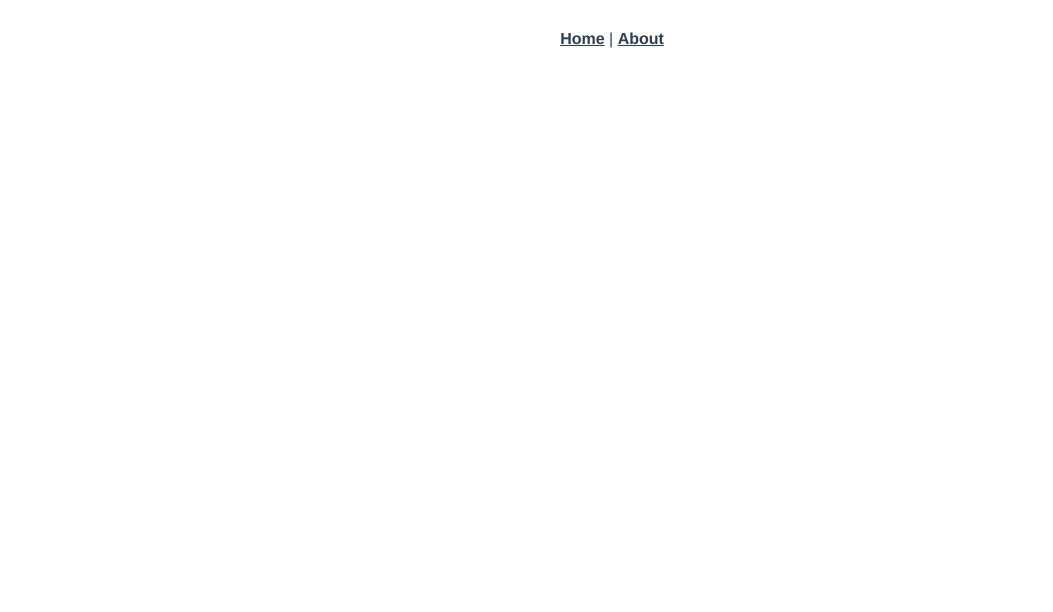
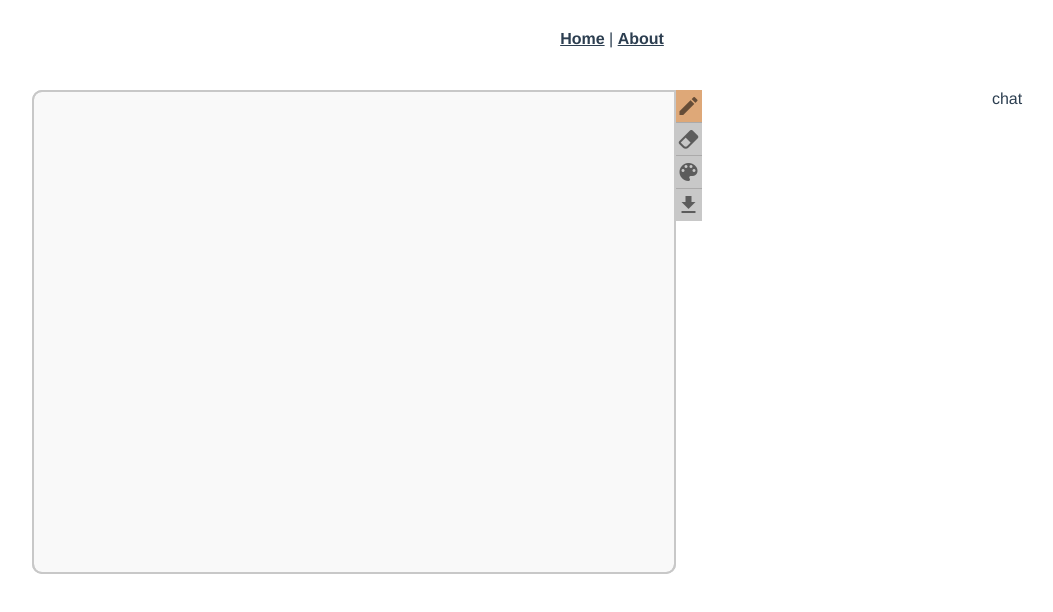
Before and after one commit to JuampiRombola/dibujakka-web, a Vue app: page /1 in a window 1280 px wide. Shown: the top 612 px of the page, without its empty margins (28-1081 px from the left). Built offline with nearby package versions, Linux system fonts and the light colour scheme.

Commit message:
Initial drawing tool

```diff
--- /dev/null
+++ b/src/components/DrawingTool.vue
@@ -0,0 +1,170 @@
+<template>
+  <div class="canvas-wrapper" ref="canvasWrapper">
+    <div class="draw-area">
+      <canvas id="canvas" ref="canvas" :width="width" :height="height"></canvas>
+      <canvas id="cursor" ref="cursor" :width="width" :height="height"></canvas>
+    </div>
+    <ul class="tools">
+      <li id="tool-pencil" :class="{ active: selectedToolIdx === 0 }" @click="changeTool(0)">
+        <v-icon>mdi-pencil</v-icon>
+      </li>
+      <li id="tool-eraser" :class="{ active: selectedToolIdx === 1 }" @click="changeTool(1)">
+        <v-icon>mdi-eraser</v-icon>
+      </li>
+      <li id="tool-color-palette" @click="showColorPalette()">
+        <v-icon>mdi-palette</v-icon>
+      </li>
+      <li id="tool-download" @click="download()">
+        <v-icon>mdi-download</v-icon>
+      </li>
+    </ul>
+  </div>
+</template>
+
+<script>
+export default {
+  name: "DrawingTool",
+  props: {
+    brushSize: {
+      type: Number,
+      default: 12,
+    },
+    width: {
+      type: Number,
+      default: 640,
+    },
+    height: {
+      type: Number,
+      default: 480,
+    },
+    outputName: {
+      type: String,
+      default: 'canvas',
+    },
+  },
+  data() {
+    return {
+      canvasContext: null,
+      cursorContext: null,
+      isDrawing: false,
+      lastX: 0,
+      lastY: 0,
+      tools: [
+        {
+          name: 'Pencil',
+          color: '#000000',
+        },
+        {
+          name: 'Eraser',
+        },
+      ],
+      selectedToolIdx: 0
+    }
+  },
+  mounted() {
+    this.setCanvas()
+    this.bindEvents()
+  },
+  methods: {
+    setCanvas() {
+      this.$refs.canvasWrapper.style.gridTemplateColumns = `${this.width}px 30px`
+      this.$refs.canvasWrapper.style.width = `${this.width + 30}px`
+      this.$refs.canvasWrapper.style.height = `${this.height}px`
+      this.canvasContext = this.$refs.canvas.getContext('2d')
+      this.canvasContext.lineJoin = 'round'
+      this.canvasContext.lineCap = 'round'
+      this.canvasContext.lineWidth = this.brushSize
+      this.canvasContext.strokeStyle = this.tools[this.selectedToolIdx].color
+      this.cursorContext = this.$refs.cursor.getContext('2d')
+    },
+    bindEvents() {
+      this.$refs.canvas.addEventListener('mousedown', (event) => {
+        this.isDrawing = true;
+        [this.lastX, this.lastY] = [event.offsetX, event.offsetY]
+      })
+      this.$refs.canvas.addEventListener('mousemove', this.draw)
+      this.$refs.canvas.addEventListener('mouseup', () => this.isDrawing = false)
+      this.$refs.canvas.addEventListener('mouseout', () => this.isDrawing = false)
+    },
+    changeTool(tool) {
+      this.selectedToolIdx = tool
+    },
+    draw(event) {
+      this.drawCursor(event)
+      if (!this.isDrawing) return
+      if (this.tools[this.selectedToolIdx].name === 'Eraser') {
+        this.canvasContext.globalCompositeOperation = 'destination-out'
+      } else {
+        this.canvasContext.globalCompositeOperation = 'source-over'
+        this.canvasContext.strokeStyle = this.tools[this.selectedToolIdx].color
+      }
+      this.canvasContext.beginPath()
+      this.canvasContext.moveTo(this.lastX, this.lastY)
+      this.canvasContext.lineTo(event.offsetX, event.offsetY)
+      this.canvasContext.stroke();
+      [this.lastX, this.lastY] = [event.offsetX, event.offsetY]
+    },
+    drawCursor(event) {
+      this.cursorContext.beginPath()
+      this.cursorContext.ellipse(
+          event.offsetX, event.offsetY,
+          this.brushSize, this.brushSize,
+          Math.PI / 4, 0, 2 * Math.PI
+      )
+      this.cursorContext.stroke()
+      setTimeout(() => {
+        this.cursorContext.clearRect(0, 0, this.width, this.height)
+      }, 100)
+    },
+    showColorPalette() {
+      const colorPalette = document.createElement('input')
+      colorPalette.addEventListener('change', (event) => {
+        this.tools[0].color = event.target.value
+      })
+      colorPalette.type = 'color'
+      colorPalette.value = this.tools[0].color
+      colorPalette.click()
+    },
+    download() {
+      console.log(this.$refs.canvas.toDataURL())
+    }
+  }
+}
+</script>
+
+<style scoped>
+.canvas-wrapper {
+  display: grid;
+  position: relative;
+}
+#canvas {
+  background-color: #f9f9f9;
+  z-index: 0;
+}
+#cursor {
+  z-index: 1;
+  pointer-events: none;
+}
+.active {
+  background-color: #dea878 !important;
+}
+.tools {
+  margin: 0;
+  padding: 0;
+}
+.tools li{
+  padding: 4px;
+  background-color: #c8c8c8;
+  border-left: 1px solid #abaaaa;
+}
+.tools li:not(:last-child) {
+  border-bottom: 1px solid #abaaaa;
+}
+.draw-area canvas {
+  position: absolute;
+  left: 0;
+  top: 0;
+  border: 2px solid #c8c8c8;
+  border-radius: 10px 0 10px 10px;
+}
+</style>
--- a/src/router/index.js
+++ b/src/router/index.js
@@ -13,10 +13,12 @@ const routes = [
   {
     path: '/about',
     name: 'About',
-    // route level code-splitting
-    // this generates a separate chunk (about.[hash].js) for this route
-    // which is lazy-loaded when the route is visited.
-    component: () => import(/* webpackChunkName: "about" */ '../views/About.vue')
+    component: () => import('../views/About.vue')
+  },
+  {
+    path: '/:id',
+    name: 'Match',
+    component: () => import('../views/Match.vue')
   }
 ]
 
--- /dev/null
+++ b/src/views/Match.vue
@@ -0,0 +1,26 @@
+<template>
+  <v-container>
+    <v-row>
+      <v-col cols="8">
+        <DrawingTool></DrawingTool>
+      </v-col>
+      <v-col cols="4">chat</v-col>
+    </v-row>
+  </v-container>
+</template>
+
+<script>
+import DrawingTool from "@/components/DrawingTool";
+
+export default {
+  components: {
+    DrawingTool
+  },
+
+  name: "Match"
+}
+</script>
+
+<style scoped>
+
+</style>
```
